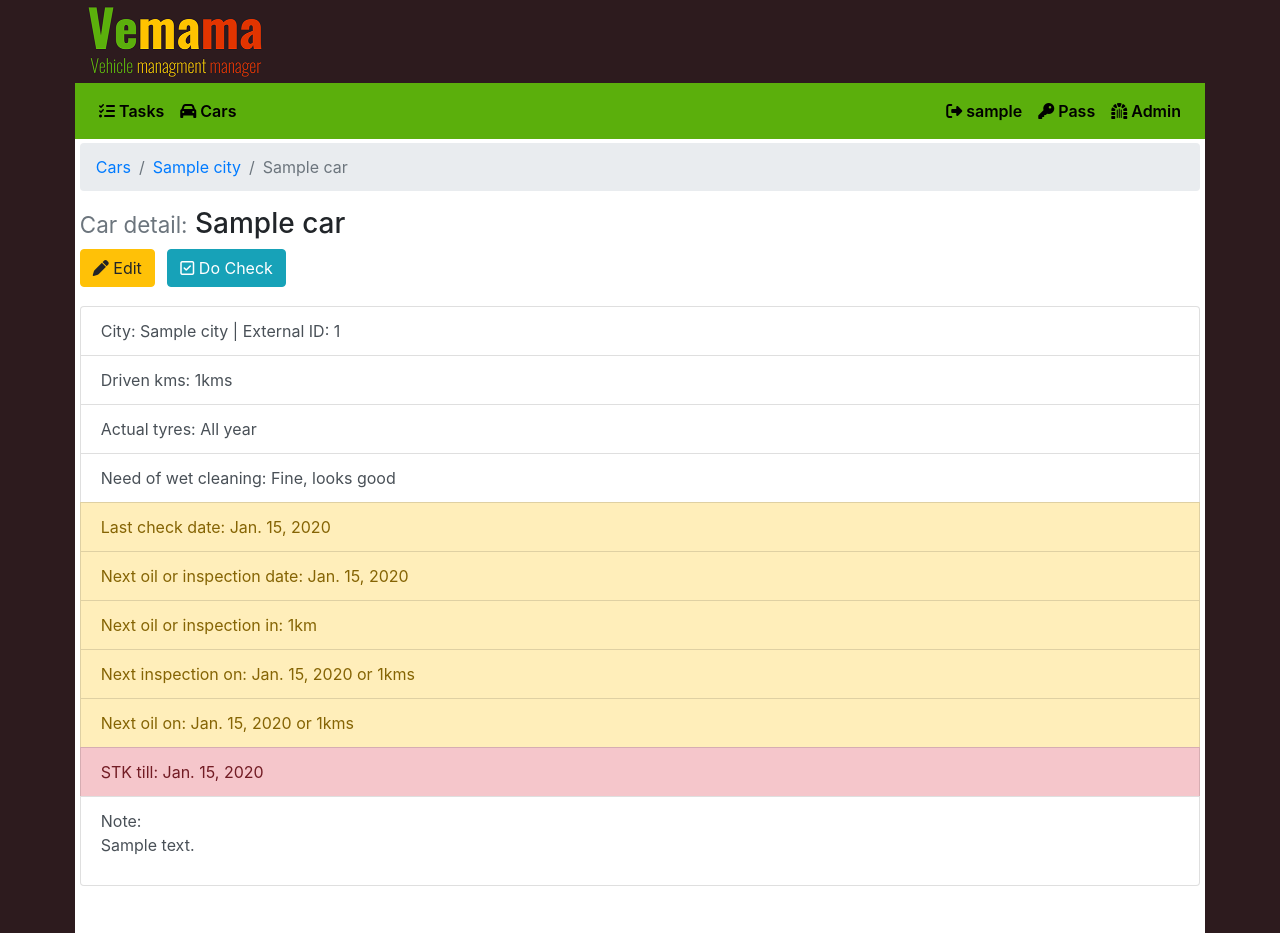
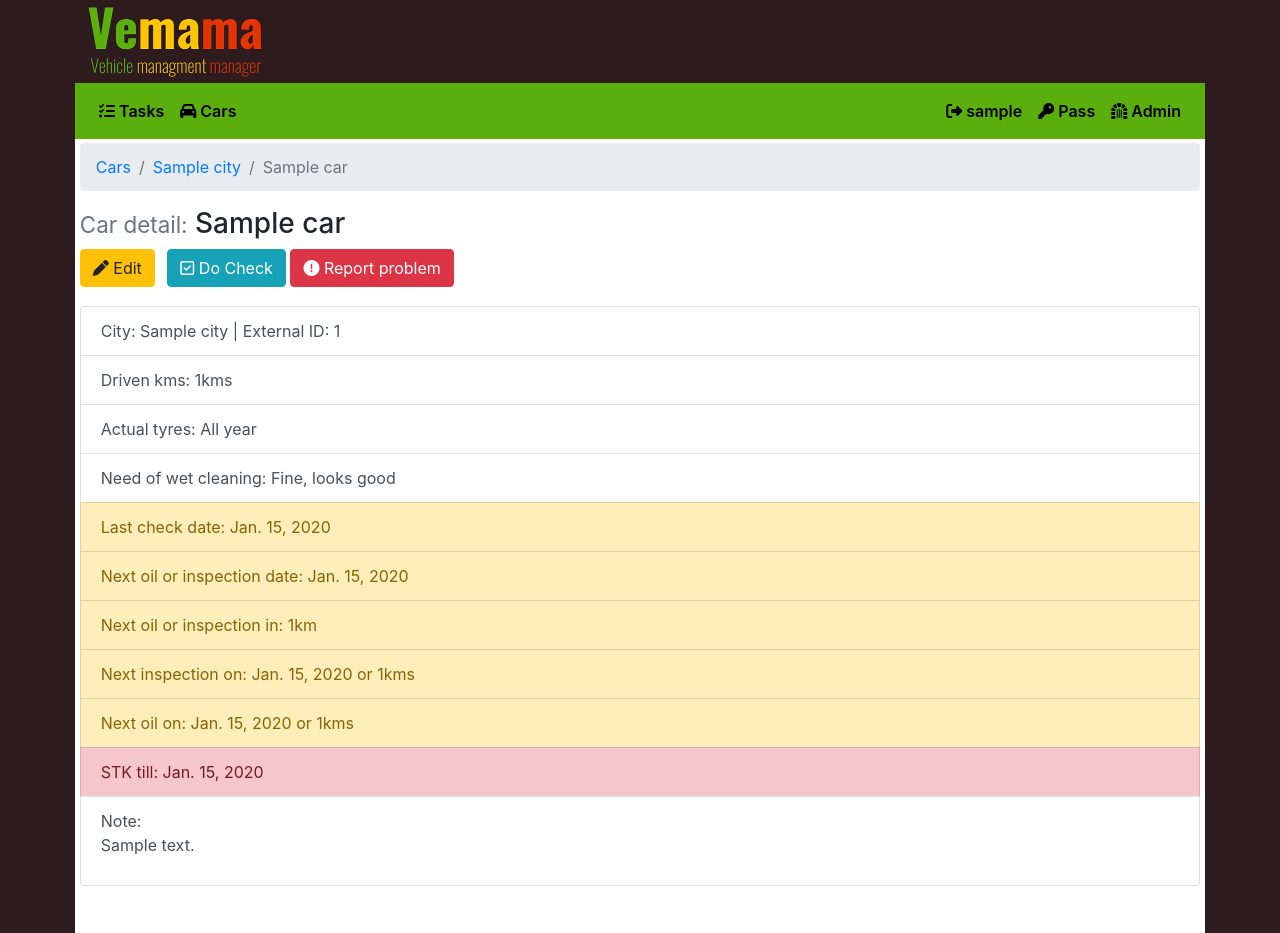
Before and after one commit to Fasther/Vemama, a Django app: page /cars/1/1 in a window 1280 px wide. Shown: the top 933 px of the page. Run offline with Django 3.2, Linux system fonts and the light colour scheme; a user stored in the database is signed in; tables that the repository leaves empty hold one stand-in row (values such as "Sample post"); some libraries are stand-ins or nearby versions.

Commit message:
Car report: Create task

```diff
--- a/vemama/cars/templates/cars/car_detail.html
+++ b/vemama/cars/templates/cars/car_detail.html
@@ -18,6 +18,8 @@
         Edit</a>&ensp;
     <a href="{% url 'cars:car_check' city=car.car_city.pk pk=car.pk %}" class="btn btn-info"><i
             class="far fa-check-square"></i> Do Check</a>
+    <a href="{% url 'cars:car_report' city=car.car_city.pk pk=car.pk %}" class="btn btn-danger"><i
+            class="fas fa-exclamation-circle"></i> Report problem</a>
     <p></p>
     <ul class="list-group ">
         <li class="list-group-item list-group-item-action">City: {{ car.car_city }} | External ID: {{ car.car_id }}</li>
--- a/vemama/cars/views.py
+++ b/vemama/cars/views.py
@@ -51,7 +51,7 @@ class CarReport(LoginRequiredMixin, TemplateView):
         context = self.get_context_data(**kwargs)
         car = get_object_or_404(Car, pk=kwargs.get("pk"))
         context["car"] = car
-        context["task_form"] = CreateReportTask()
+        context["task_form"] = CreateReportTask(initial={"description": "Manually reported problem"})
         return self.render_to_response(context)
 
     def post(self, request, *args, **kwargs):
```
